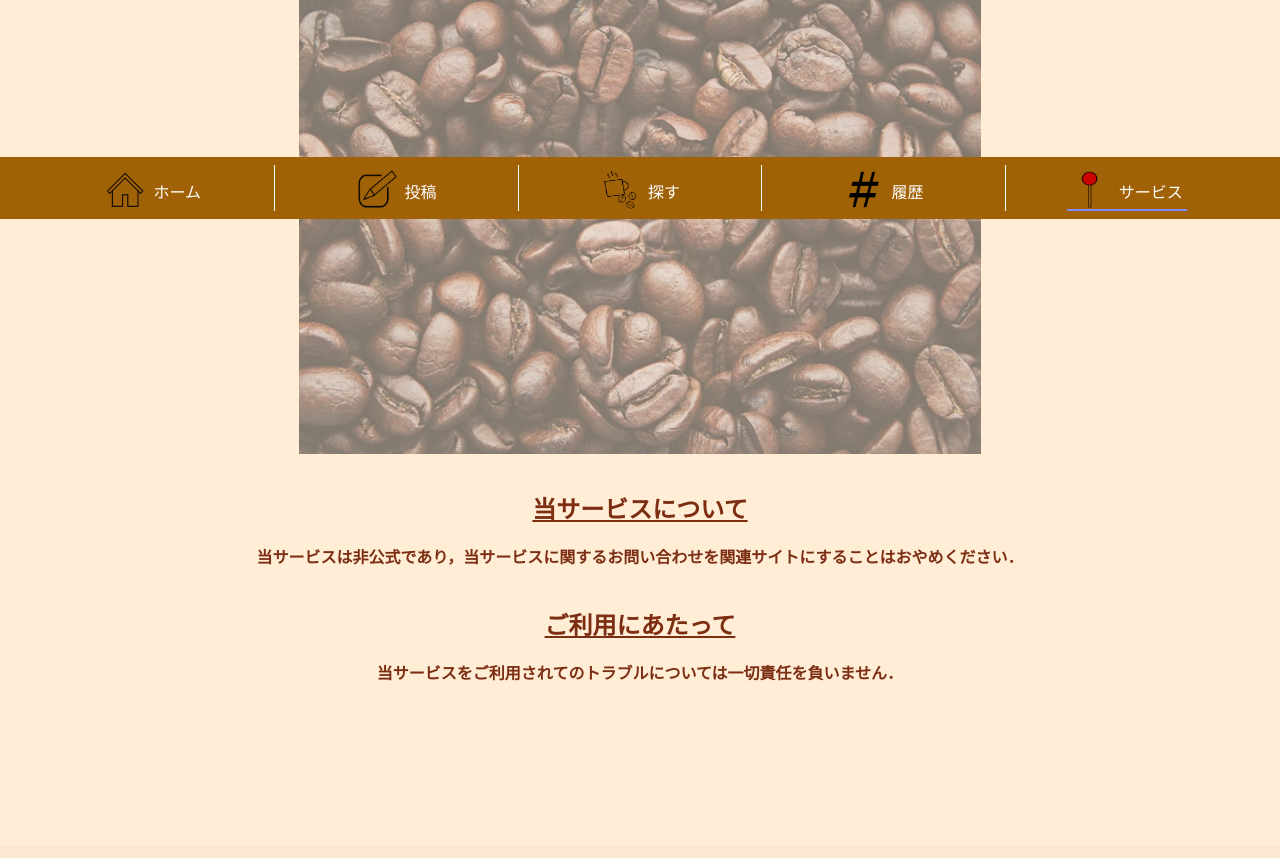
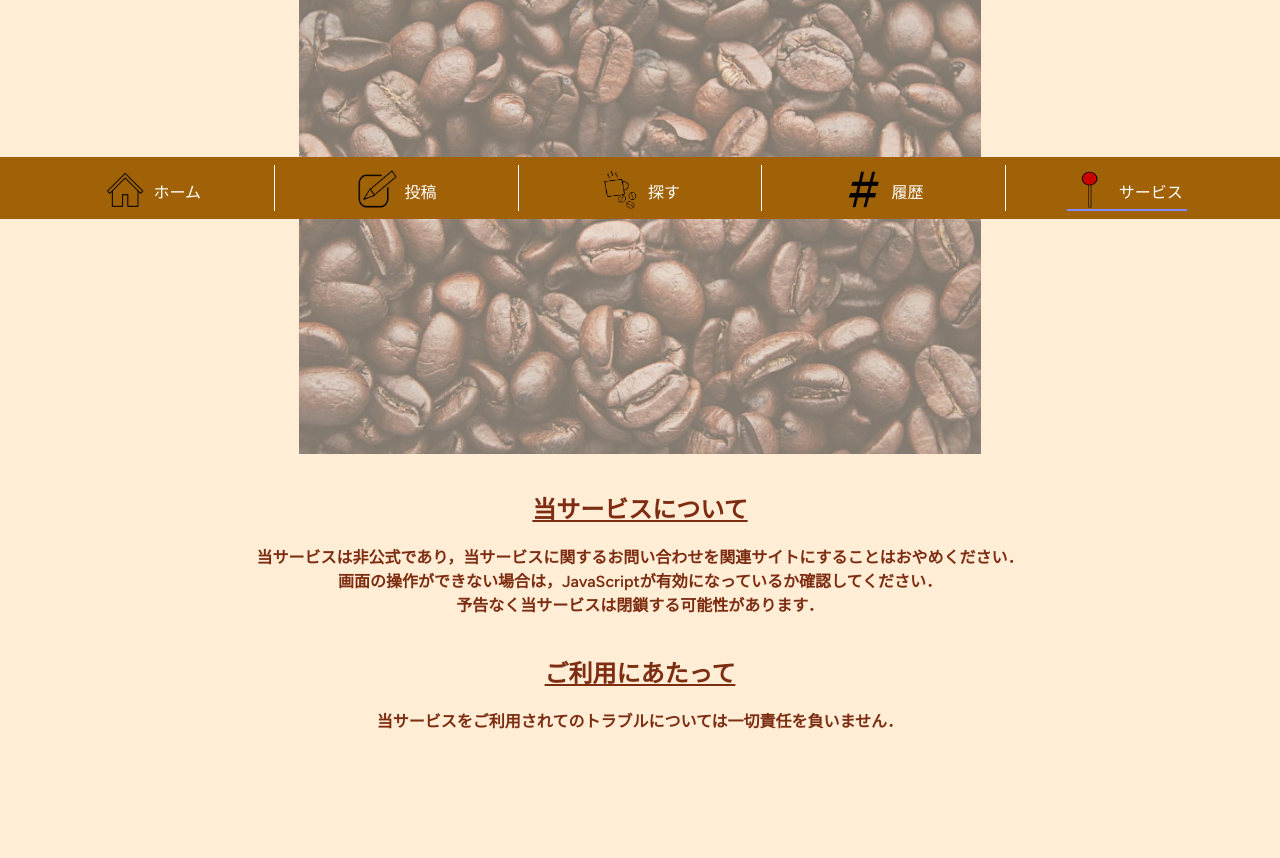
Before and after one commit to ok66ym/coffeeApp, a Laravel app: page /about in a window 1280 px wide. Shown: the part 581-1439 px from the top of the page. Before the commit the page ends 1262 px from the top, so only its background shows below. Run offline with Laravel 9, Linux system fonts and the light colour scheme; the visitor is signed in with stand-in values (Sample User, id 1); style sheets or scripts are compiled from the project's sources.

Commit message:
Corrected sentence about service

```diff
--- a/resources/views/about/instruction.blade.php
+++ b/resources/views/about/instruction.blade.php
@@ -26,6 +26,8 @@
             </div>
             <div class="text-orange-900 text-center w-2/3 mb-10">
                     <p class="md:text-base text-xs text-center font-semibold">当サービスは非公式であり，<b>当サービスに関するお問い合わせを関連サイトにすることはおやめください．</b></p>
+                    <p class="md:text-base text-xs text-center font-semibold">画面の操作ができない場合は，JavaScriptが有効になっているか確認してください．</p>
+                    <p class="md:text-base text-xs text-center font-semibold">予告なく当サービスは閉鎖する可能性があります．</p>
             </div>
 
             <div class="md:text-2xl text-xl text-orange-900 font-bold mb-5 underline">
```
